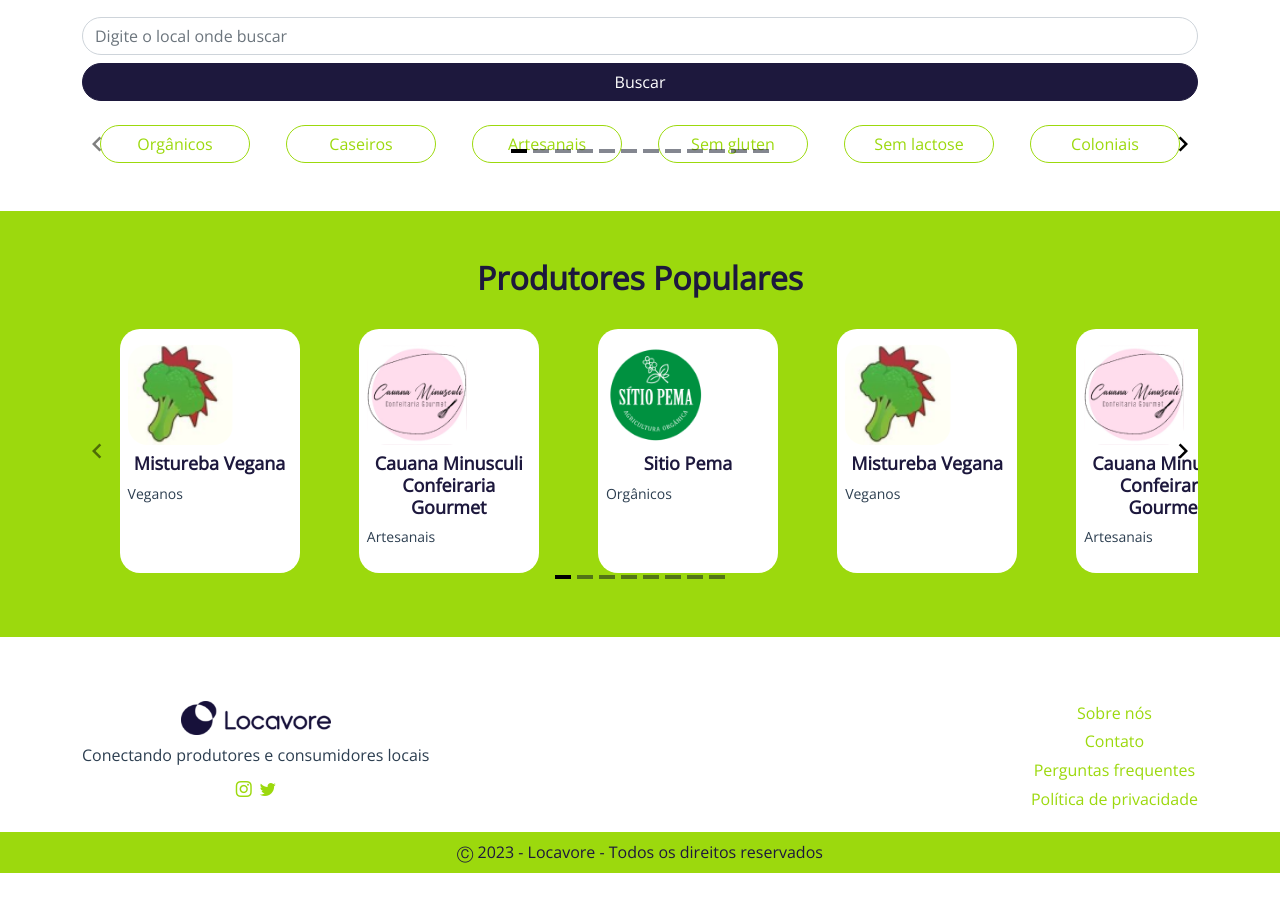
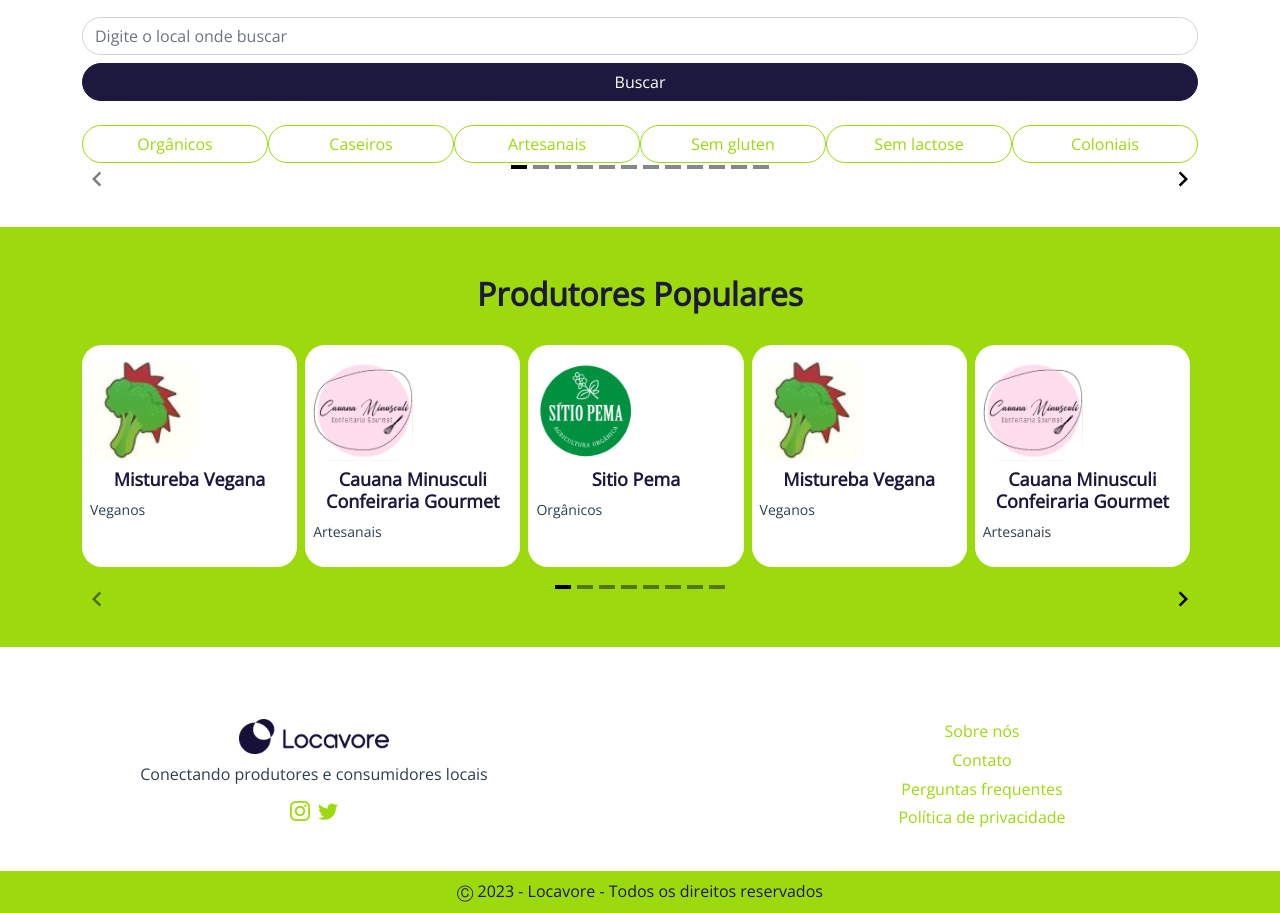
Before and after one commit to fcristinadebora/locavore-mvp-frontend, a Vue app: page / in a window 1280 px wide. Shown: the part 260-1173 px from the top of the page. Before the commit the page ends 1133 px from the top, so only its background shows below. Built offline with nearby package versions, Linux system fonts and the light colour scheme.

Commit message:
improve carousels and footer

```diff
--- a/src/assets/scss/_base.scss
+++ b/src/assets/scss/_base.scss
@@ -82,3 +82,7 @@ button:hover{
 .border-radius{
   border-radius: $border-radius;
 }
+
+.overflow-hidden{
+  overflow-x: hidden;
+}
--- a/src/assets/scss/_carousel.scss
+++ b/src/assets/scss/_carousel.scss
@@ -3,3 +3,7 @@
   height: 10px!important;
   width: 10px!important;
 }
+.carousel__pagination {
+  padding-left: 0;
+  margin: 0;
+}
--- a/src/components/CategoriesCarousel.vue
+++ b/src/components/CategoriesCarousel.vue
@@ -1,14 +1,21 @@
 <template>
-  <section id="categories-carousel" class="mb-3">
+  <section id="categories-list" class="mb-3">
     <div class="container">
-      <carousel :breakpoints="breakpoints" :snap-align="'start'">
-        <slide v-for="category,index in categories" :key="index" >
+      <carousel
+        :breakpoints="breakpoints"
+        :snap-align="'start'"
+        @init="handleSlideChange"
+        @slide-end="handleSlideChange"
+        id="categories-carousel">
+        <slide v-for="category,index in categories" :key="index" class="categories-carousel__slide">
           <button class="btn button-secondary button-secondary--light categories-carousel__category">{{ category }}</button>
         </slide>
 
         <template #addons>
-          <navigation />
-          <pagination />
+          <div class="d-flex mt-3 justify-content-center align-items-center">
+            <navigation />
+            <pagination />
+          </div>
         </template>
       </carousel>
     </div>
@@ -42,32 +49,43 @@ export default {
         'Sem lactose',
         'Coloniais'
       ],
-      breakpoints: {
-        100: {
-          itemsToShow: 2.1
-        },
-        500: {
-          itemsToShow: 3
-        },
-        650: {
-          itemsToShow: 3.2
-        },
-        800: {
-          itemsToShow: 4.5
-        },
-        950: {
-          itemsToShow: 5
-        },
-        1024: {
-          itemsToShow: 5.5
-        },
-        1200: {
-          itemsToShow: 6
-        },
-        1300: {
-          itemsToShow: 6.5
-        },
-      },
+      breakpoints: this.getBreakPoints(),
+    }
+  },
+
+  methods: {
+    getBreakPoints() {
+      var breakpoints = []
+      for(var i = 0; i < 3000; i += 20) {
+        var itemsToShow = i/200
+        breakpoints[i] = {
+          itemsToShow: Math.floor(itemsToShow)
+        }
+      }
+
+      return Object.assign({}, breakpoints)
+    },
+
+    // Todo create abstraction for slide component
+    handleSlideChange () {
+      const carouselWrapper = document.getElementById('categories-carousel')
+      const visibleSlides = carouselWrapper.querySelectorAll('.carousel__slide--visible')
+      if (visibleSlides.length == 0) {
+        return
+      }
+
+      var isLastElement = false
+      var element = null
+      for (let i = 0; i < visibleSlides.length; i++) {
+        element = visibleSlides[i]
+        isLastElement = (i == visibleSlides.length - 1)
+        if (!isLastElement) {
+          element.style.paddingRight = '0.5rem'
+          continue
+        }
+
+        element.style.paddingRight = '0'
+      }
     }
   }
 }
@@ -75,6 +93,6 @@ export default {
 
 <style lang="scss">
 .categories-carousel__category {
-  width: 150px;
+  width: 100%;
 }
 </style>
--- a/src/components/HomeManufacturers.vue
+++ b/src/components/HomeManufacturers.vue
@@ -3,8 +3,17 @@
     <div class="container">
       <h2 class="text-center text-bold font-size-lg color-primary manufacturers__title mb-3">Produtores Populares</h2>
 
-        <carousel :breakpoints="breakpoints" :snap-align="'start'" class="col-12 pt-3">
-          <slide v-for="manufacturer,index in manufacturers" :key="index" class="manufacturers__slide pb-3">
+
+        <carousel
+          :breakpoints="breakpoints"
+          :snap-align="'start'"
+          @slide-start="handleSlideStart"
+          @slide-end="handleSlideEnd"
+          id="manufacturers-carousel"
+          class="pt-3">
+          <slide v-for="manufacturer,index in manufacturers" :key="index"
+            class="manufacturers__slide pb-3"
+            style="padding-right: 0.5rem">
             <article class="manufacturers__item
                 border-radius
                 bg-white
@@ -19,11 +28,13 @@
           </slide>
 
           <template #addons>
-            <navigation />
-            <pagination />
+            <div class="d-flex mt-3 justify-content-center align-items-center">
+              <navigation />
+              <pagination />
+            </div>
           </template>
         </carousel>
-    </div>
+      </div>
   </section>
 </template>
 
@@ -91,16 +102,57 @@ export default {
     }
   },
 
+  mounted () {
+    this.listenWindowResize()
+  },
+
   methods: {
     getBreakPoints() {
       var breakpoints = []
-      for(var i = 100; i < 3000; i += 50) {
+      for(var i = 0; i < 3000; i += 20) {
+        var itemsToShow = i/250
         breakpoints[i] = {
-          itemsToShow: Math.floor((i - 100)/200)
+          itemsToShow: Math.floor(itemsToShow)
         }
       }
 
       return Object.assign({}, breakpoints)
+    },
+
+    listenWindowResize() {
+      window.addEventListener('resize', this.manageSlideSpacing)
+    },
+
+    handleSlideEnd () {
+      this.manageSlideSpacing('remove')
+    },
+
+    handleSlideStart () {
+      this.manageSlideSpacing('add')
+    },
+
+    // Todo create abstraction for slide component
+    manageSlideSpacing (paddingApply = 'both') {
+      const carouselWrapper = document.getElementById('manufacturers-carousel')
+      const visibleSlides = carouselWrapper.querySelectorAll('.carousel__slide--visible')
+      if (visibleSlides.length == 0) {
+        return
+      }
+
+      var isLastElement = false
+      var element = null
+      for (let i = 0; i < visibleSlides.length; i++) {
+        element = visibleSlides[i]
+        isLastElement = (i == visibleSlides.length - 1)
+        if (!isLastElement && paddingApply != 'remove') {
+          element.style.paddingRight = '0.5rem'
+          continue
+        }
+
+        if (paddingApply != 'add') {
+          element.style.paddingRight = '0'
+        }
+      }
     }
   }
 }
@@ -110,10 +162,9 @@ export default {
 .manufacturers__slide {
   flex-shrink: 1;
   flex-direction: column;
-  margin-left: 1rem !important;
 }
 .manufacturers__item {
-  width: 180px;
+  width: 100%;
   flex: 1;
 
   &__img{
--- a/src/components/TheFooter.vue
+++ b/src/components/TheFooter.vue
@@ -1,37 +1,38 @@
 <template>
-  <footer class="footer mt-auto w-100">
-    <div class="container footer_detail d-flex flex-row flex-sm-row justify-content-between py-3">
-      <div class="d-flex flex-column align-items-center col-5 col-sm-auto" id="footer-left">
+  <footer class="footer mt-auto col-12">
+    <div class="row py-4">
+      <div class="col-12 col-md-6 d-inline-flex flex-column align-items-center text-center">
         <img
           src="@/assets/img/logo_blue.png"
           class="footer_detail_logo mb-2"
           alt="Logo"
         />
         <span class="text mb-2">Conectando produtores e consumidores locais</span>
-        <nav class="social-icons">
-            <ul class="navbar-nav flex-row footer_detail_nav">
+        <nav class="social-icons mb-2">
+            <ul class="navbar-nav flex-row footer_detail_nav text-lg">
               <li class="me-2"><a href=""><i class="bi bi-instagram"></i></a></li>
               <li><a href=""><i class="bi bi-twitter"></i></a></li>
             </ul>
         </nav>
       </div>
-      <nav id="footer_right" class="col-8 col-sm-auto">
-        <ul class="navbar-nav color-secondary footer_detail_nav justify-content-between">
-          <li>
+      <div class="col-12 col-md-6 d-inline-flex flex-column align-items-center text-center">
+        <nav>
+          <ul class="color-secondary footer_detail_nav justify-content-between">
+            <li class="d-inline-flex d-md-block px-3">
               <a href="">Sobre nós</a>
             </li>
-          <li>
+            <li class="d-inline-flex d-md-block px-3">
               <a href="">Contato</a>
             </li>
-          <li>
+            <li class="d-inline-flex d-md-block px-3">
               <a href="">Perguntas frequentes</a>
             </li>
-          <li>
+            <li class="d-inline-flex d-md-block px-3">
               <a href="">Política de privacidade</a>
             </li>
           </ul>
-
         </nav>
+      </div>
     </div>
     <div class="footer_copyright bg-custom-secondary py-2">
       <div class="container text-center">
--- a/src/components/TheMain.vue
+++ b/src/components/TheMain.vue
@@ -9,4 +9,4 @@ main {
   min-height: calc(100vh - 160px) !important;
   margin-top: 75px;
 }
-</style>
+</style>[]
```
Lines whose indentation alone changed are shown as unchanged.
